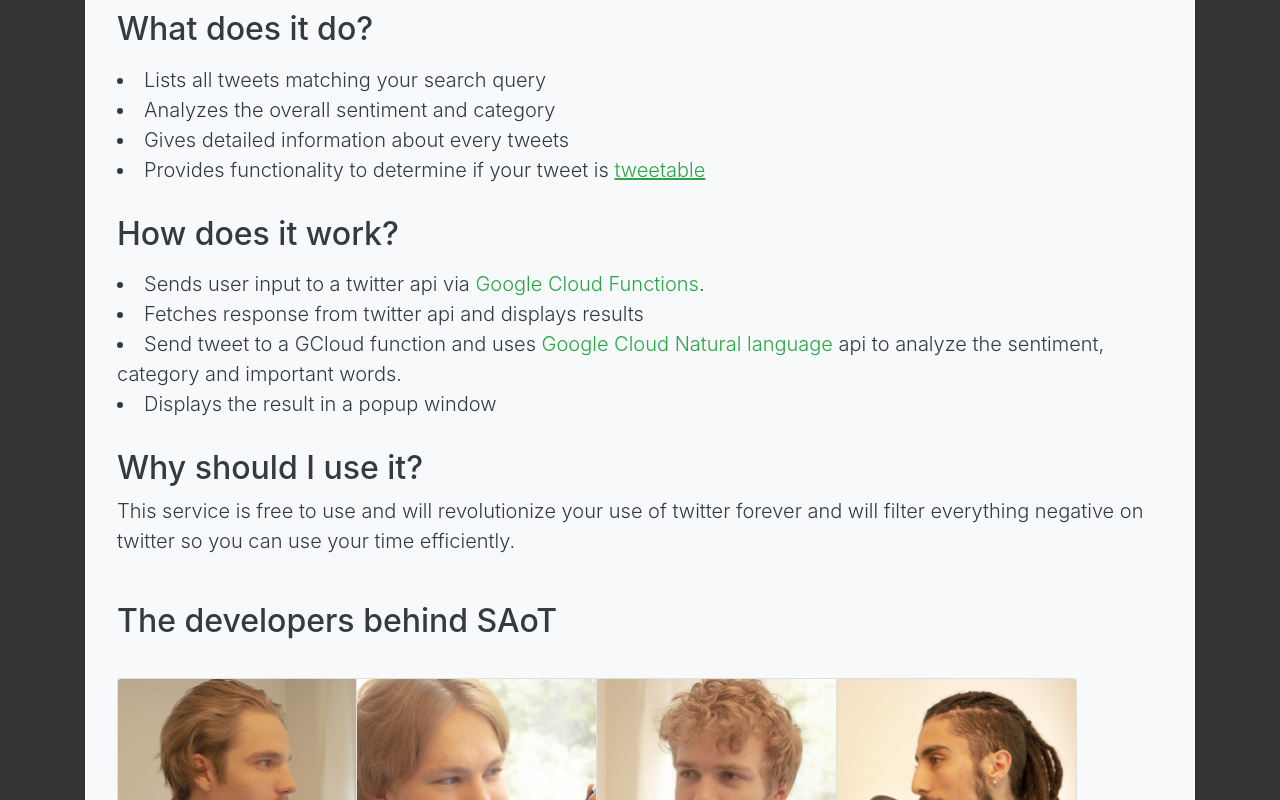
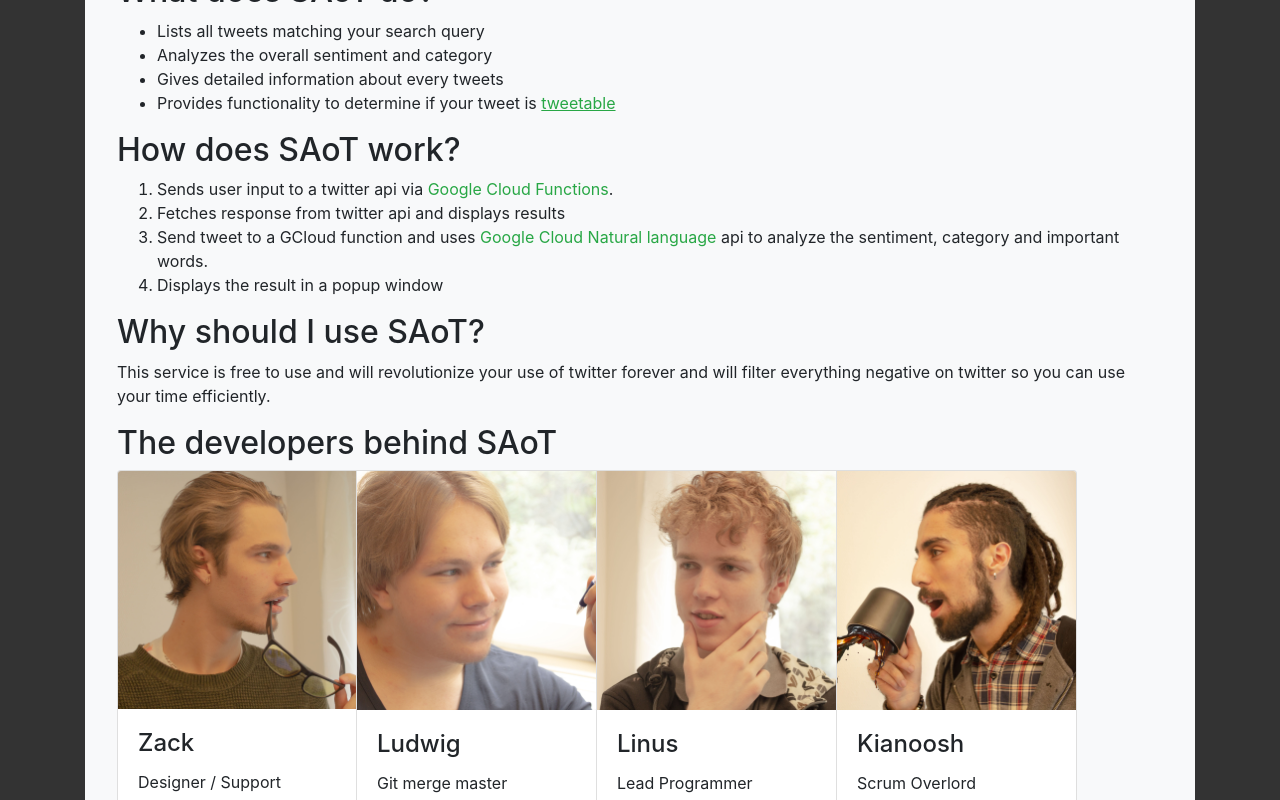
Before and after one commit to zackotterstrom/SAoT, a Vue app: page /about in a window 1280 px wide. Shown: the part 480-1280 px from the top of the page. Built offline with nearby package versions, Linux system fonts and the light colour scheme.

Commit message:
fixed #77

```diff
--- a/src/App.vue
+++ b/src/App.vue
@@ -22,5 +22,6 @@ export default class Home extends Vue {}
   .wrapper, html
     background-color: #333
   .link
+    cursor: pointer
     color: #28a745
 </style>
--- a/src/components/AboutInfo.vue
+++ b/src/components/AboutInfo.vue
@@ -1,59 +1,45 @@
 <template lang="pug">
     .wrapper
-        b-jumbotron(bg-variant="light" text-variant="dark")
-          template(slot="header") This page is amazing!
-          template(slot="lead")
-            br
-            h2 What does it do?
+        b-jumbotron(bg-variant="light")
+            h2 What does SAoT stand for?
+            p SAoT stands for Semantic Analysis of Tweets.
+            h2 What does SAoT do?
             ul
                 li Lists all tweets matching your search query
                 li Analyzes the overall sentiment and category
                 li Gives detailed information about every tweets
                 li
                     | Provides functionality to determine if your tweet is
-                |
                     u.link(v-b-tooltip.hover title="Safe to tweet") tweetable
-            br
-            h2 How does it work?
+            h2 How does SAoT work?
             ol
                 li
                     | Sends user input to a twitter api via
-                |
                     a.link(href="https://cloud.google.com/functions/") Google Cloud Functions
                     | .
                 li Fetches response from twitter api and displays results
                 li
                     | Send tweet to a GCloud function and uses
-                |
                     a.link(href="https://cloud.google.com/natural-language/") Google Cloud Natural language
                     |  api to analyze the sentiment, category and important words.
                 li Displays the result in a popup window
-            br
-            h2 Why should I use it?
+            h2 Why should I use SAoT?
             p This service is free to use and will revolutionize your use of twitter forever and will filter everything negative on twitter so you can use your time efficiently.
-            br
             h2 The developers behind SAoT
-            br
             b-card-group
-                b-card(title="Zack" img-src="@/assets/IMG_3301.jpg" img-alt="Image" img-top tag="article" style="max-width: 15rem;" class="mb-2")
-                    p Design
-                b-card(title="Ludwig" img-src="@/assets/IMG_3299.jpg" img-alt="Image" img-top tag="article" style="max-width: 15rem;" class="mb-2")
+                b-card.mb-2(title="Zack" img-src="@/assets/IMG_3301.jpg" img-alt="Image" img-top tag="article" style="max-width: 15rem;")
+                    p Designer / Support
+                b-card.mb-2(title="Ludwig" img-src="@/assets/IMG_3299.jpg" img-alt="Image" img-top tag="article" style="max-width: 15rem;")
                     p Git merge master
-                b-card(title="Linus" img-src="@/assets/IMG_3302.jpg" img-alt="Image" img-top tag="article" style="max-width: 15rem;" class="mb-2")
+                b-card.mb-2(title="Linus" img-src="@/assets/IMG_3302.jpg" img-alt="Image" img-top tag="article" style="max-width: 15rem;")
                     p Lead Programmer
-                b-card(title="Kinaoosh" img-src="@/assets/IMG_3305.jpg" img-alt="Image" img-top tag="article" style="max-width: 15rem;" class="mb-2")
+                b-card.mb-2(title="Kianoosh" img-src="@/assets/IMG_3305.jpg" img-alt="Image" img-top tag="article" style="max-width: 15rem;")
                     p Scrum Overlord
 </template>
 
 <script lang="ts">
-import { Component, Prop, Vue } from 'vue-property-decorator';
+import { Component, Vue } from 'vue-property-decorator';
 
 @Component
-export default class AboutInfo extends Vue {
-
-}
+export default class AboutInfo extends Vue {}
 </script>
-
-<style lang="sass">
-
-</style>
--- a/src/router.ts
+++ b/src/router.ts
@@ -20,7 +20,7 @@ export default new Router({
     {
       path: '/about',
       name: 'about',
-      component: () => import('./views/about.vue')
+      component: () => import('./views/About.vue')
     },
     {
       path: '/search-advanced',
```
Lines whose indentation alone changed are shown as unchanged.
